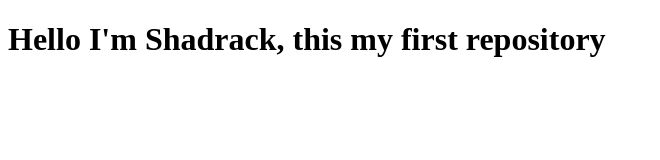
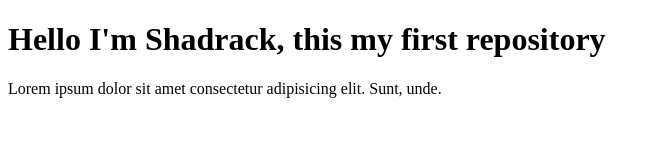
Before and after one commit to Shadrack22788/my-first-repo, a plain HTML site: page index.html in a window 1280 px wide. Shown: the whole page, without its empty margins (0-660 px from the left). Drawn offline with Linux system fonts and the light colour scheme.

Commit message:
Add pragraphy

```diff
--- a/index.html
+++ b/index.html
@@ -7,6 +7,6 @@
 </head>
 <body>
     <h1>Hello I'm Shadrack, this my first repository</h1>
-
+    <p>Lorem ipsum dolor sit amet consectetur adipisicing elit. Sunt, unde.</p>
 </body>
 </html>
```
